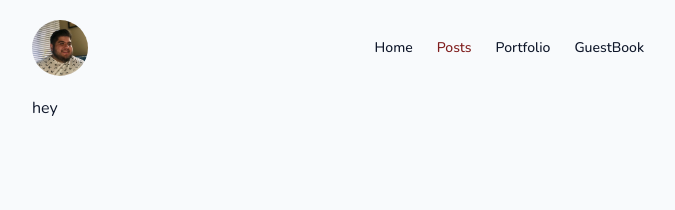
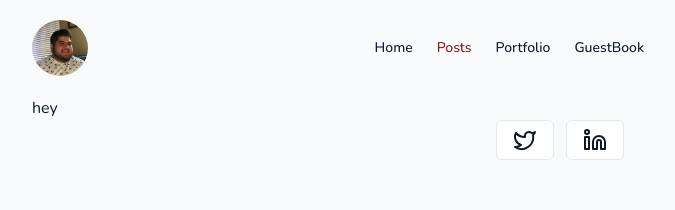
Before and after one commit to VicAv99/personal, a Next.js app: page /posts in a window 1280 px wide. Shown: the top 210 px of the page, without its empty margins (296-971 px from the left). Built offline with nearby package versions, Linux system fonts and the light colour scheme.

Commit message:
feat: add footer

```diff
--- a/app/layout.tsx
+++ b/app/layout.tsx
@@ -3,6 +3,7 @@ import "./globals.css";
 import { Nunito } from "next/font/google";
 import { cn } from "~/lib/cn";
 import { Toolbar } from "~/components/toolbar";
+import { Footer } from "~/components/footer";
 
 const inter = Nunito({ subsets: ["latin"] });
 
@@ -24,6 +25,7 @@ export default function RootLayout({ children }: RootLayoutProps) {
       >
         <Toolbar />
         {children}
+        <Footer />
       </body>
     </html>
   );
--- /dev/null
+++ b/components/footer.tsx
@@ -0,0 +1,29 @@
+"use client";
+
+import Link from "next/link";
+import { Button } from "./ui/button";
+import { Icon } from "./ui/icon";
+
+interface FooterProps {}
+
+export function Footer(props: FooterProps) {
+  return (
+    <div className="w-full">
+      <div className="bottom-0 float-right mb-5 mr-8">
+        <Button asChild variant="outline" className="mx-1.5 bg-white">
+          <Link target="_blank" href="https://twitter.com/victoravila__">
+            <Icon name="Twitter" />
+          </Link>
+        </Button>
+        <Button asChild variant="outline" className="ml-1.5 bg-white">
+          <Link
+            target="_blank"
+            href="https://www.linkedin.com/in/victoravila-dev/"
+          >
+            <Icon name="Linkedin" />
+          </Link>
+        </Button>
+      </div>
+    </div>
+  );
+}
```
